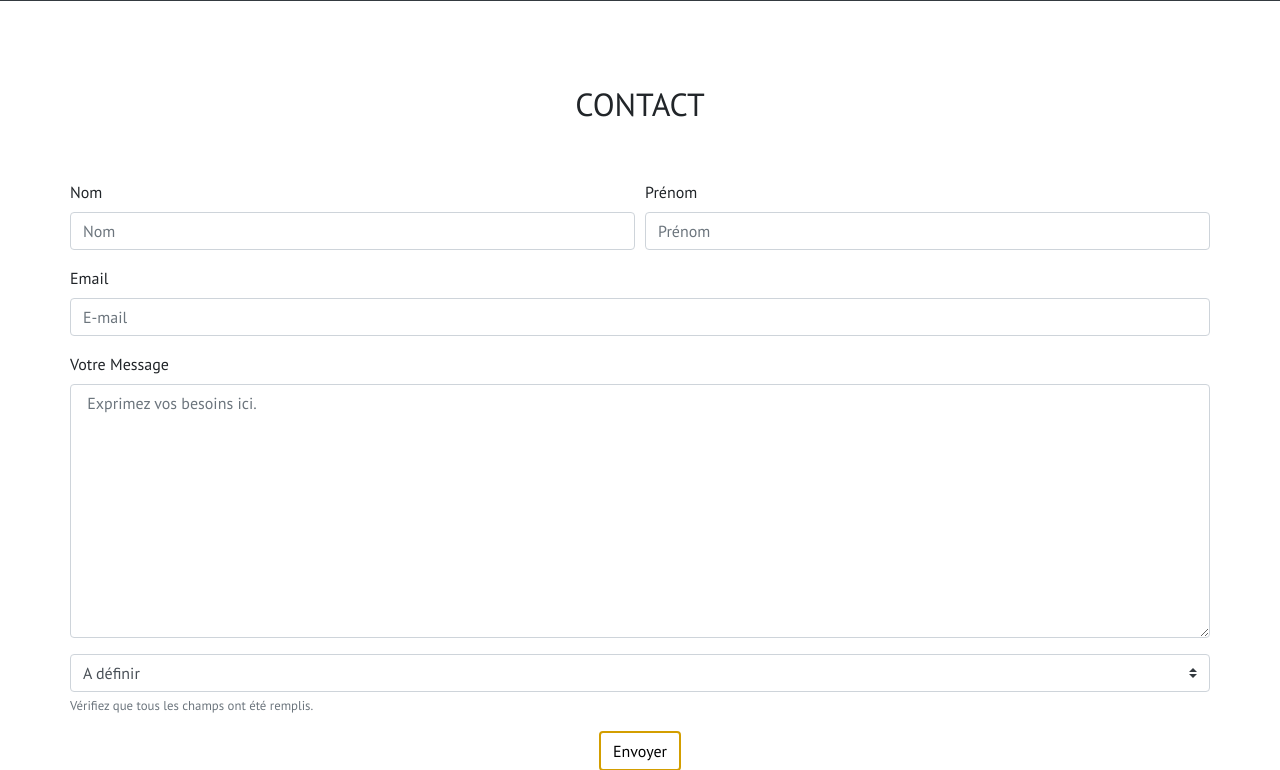
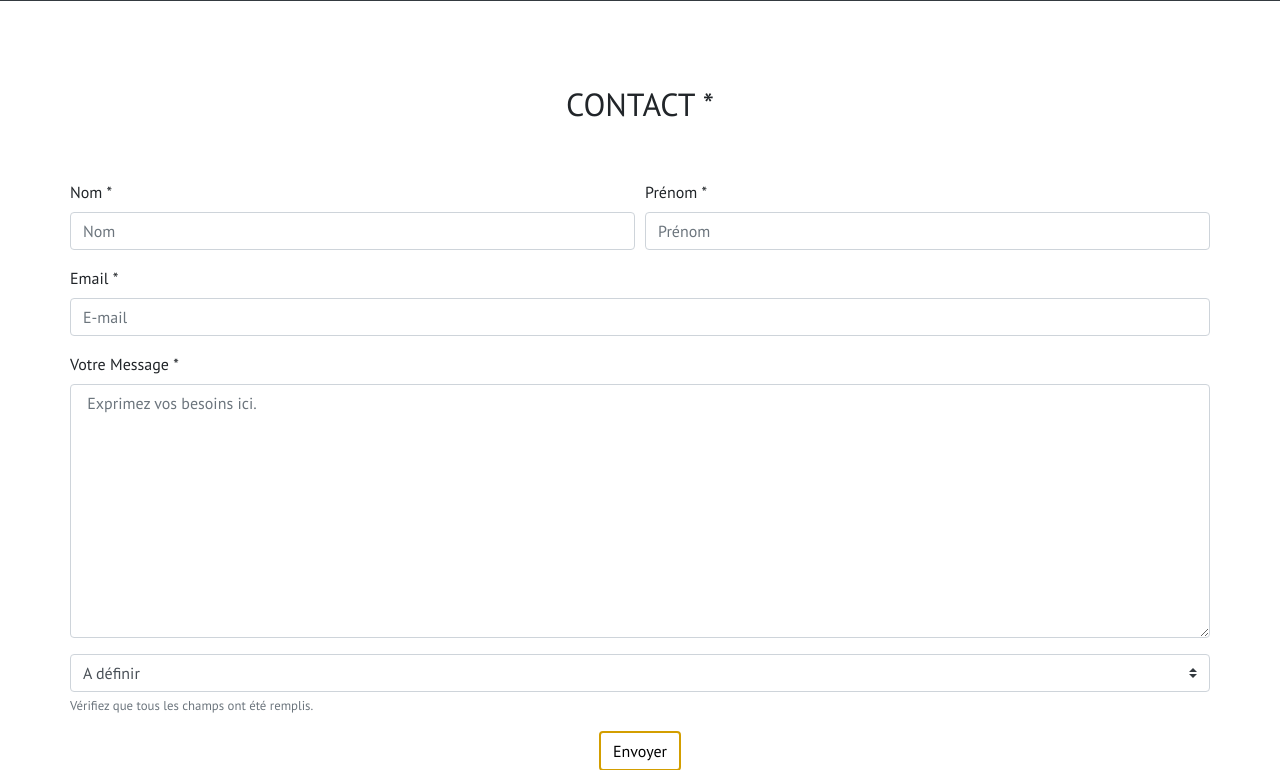
Before and after one commit to GeoffreyPlet/portfolio, a PHP site: page / in a window 1280 px wide. Shown: the part 2707-3477 px from the top of the page. Run offline with PHP 8.4, Linux system fonts and the light colour scheme; data that the repository does not hold is empty.

Commit message:
modal contact

```diff
--- a/Portfolio/css/style.css
+++ b/Portfolio/css/style.css
@@ -7,7 +7,9 @@ ul{
 .my-color-hover{
     color: #fff;
 }
-
+.btn:focus{
+    box-shadow: none !important;
+}
 .cadre-projets {
     border: 2px solid #ffc107;
     padding: 6px 36px;
--- a/Portfolio/index.php
+++ b/Portfolio/index.php
@@ -385,27 +385,27 @@
 
     <!-- DEBUT section #contact -->
     <section class="container" id="contact">
-        <h2 class="text-uppercase text-center">Contact</h2>
+        <h2 class="text-uppercase text-center">Contact *</h2>
         <form class="pt-5" method="POST" action="index.php">
             <div class="form-row">
               <div class="col form-group">
-                    <label for="first-name">Nom</label>
+                    <label for="first-name">Nom *</label>
                     <input type="text" class="form-control" placeholder="Nom" id="first-name" name="nom">
               </div>
               <div class="col form-group">
-                    <label for="last-name">Prénom</label>
+                    <label for="last-name">Prénom *</label>
                     <input type="text" class="form-control" placeholder="Prénom" id="last-name" name="prenom">
               </div>
             </div>
             <div class="form-row">
                 <div class="col form-group">
-                    <label for="email">Email</label>
+                    <label for="email">Email *</label>
                     <input type="email" class="form-control" placeholder="E-mail" id="email" name="mail">
                 </div>
             </div>
             <div class="form-row">
                 <div class="col form-group">
-                    <label for="message">Votre Message</label>
+                    <label for="message">Votre Message *</label>
                     <textarea  id="message" cols="30" rows="10" class="form-control" placeholder=" Exprimez vos besoins ici." name="message"></textarea>
                 </div>
             </div>
@@ -431,7 +431,7 @@
     <!-- FIN section #contact -->
 
     <?php
-            if (isset($_POST)){
+/*             if (isset($_POST)){
 
 
 
@@ -525,7 +525,7 @@
 
                 $CR_Mail = @mail ($to, $Subject, $mail_Data, $headers);
 
-            }
+            } */
 
         ?>
 
@@ -586,37 +586,48 @@
         </button>
       </div>
       <div class="modal-body">
+
+      <!-- DEBUT CONTAINER MODAL CONTACT -->
         <div class="container">
-            <div class="row flex-column">
+
+        <!-- DEBUT ROW CONTACT MANUEL -->
+            <div class="row flex-column ">
+
                 <h4>
                     Téléphone : <span style="font-size: 0.75em;">06.31.15.14.45</span>
                 </h4>
                 <h4>
                     E-mail : <span style="font-size: 0.75em;">geoffreyplett@gmail.com</span>
                 </h4>
+                <div class="col-lg-12 d-flex justify-content-center">
+                    <p>Tout nos devis sont gratuit. <span class="my-span-color" style="font-size:0.75em;">Faire un devis</span></p>
                 </div>
-            <div class="row">
+            </div>
+        <!-- FIN ROW CONTACT MANUEL -->
+
+        <!-- DEBUT ROW CONTACT FORMULAIRE -->
+            <div class="row ">
                 <div class="col-lg-12">
                      <form class="pt-5" method="POST" action="index.php">
                         <div class="form-row">
                             <div class="col form-group">
-                    <label for="first-name">Nom</label>
+                                    <label for="first-name">Nom *</label>
                                     <input type="text" class="form-control" placeholder="Nom" id="first-name" name="nom">
                             </div>
                             <div class="col form-group">
-                    <label for="last-name">Prénom</label>
+                                    <label for="last-name">Prénom *</label>
                                     <input type="text" class="form-control" placeholder="Prénom" id="last-name" name="prenom">
                             </div>
                         </div>
                         <div class="form-row">
                             <div class="col form-group">
-                    <label for="email">Email</label>
+                                <label for="email">Email *</label>
                                 <input type="email" class="form-control" placeholder="E-mail" id="email" name="mail">
                             </div>
                         </div>
                         <div class="form-row">
                             <div class="col form-group">
-                    <label for="message">Votre Message</label>
+                                <label for="message">Votre Message *</label>
                                 <textarea  id="message" cols="30" rows="10" class="form-control" placeholder=" Exprimez vos besoins ici." name="message"></textarea>
                             </div>
                         </div>
@@ -640,7 +651,11 @@
                     </form>
                 </div>
             </div>
+            <!-- FIN ROW CONTACT FORMULAIRE -->
+
         </div>
+        <!-- FIN CONTAINER MODAL CONTACT -->
+
       </div>
       <div class="modal-footer">
         <button type="button" class="btn my-btn-color" data-dismiss="modal"><span style="color:#000;">Annuler</span> </button>
```
Lines whose indentation alone changed are shown as unchanged.
